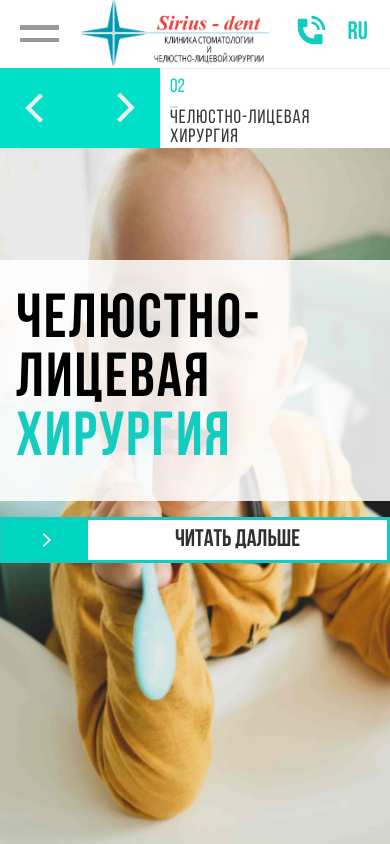
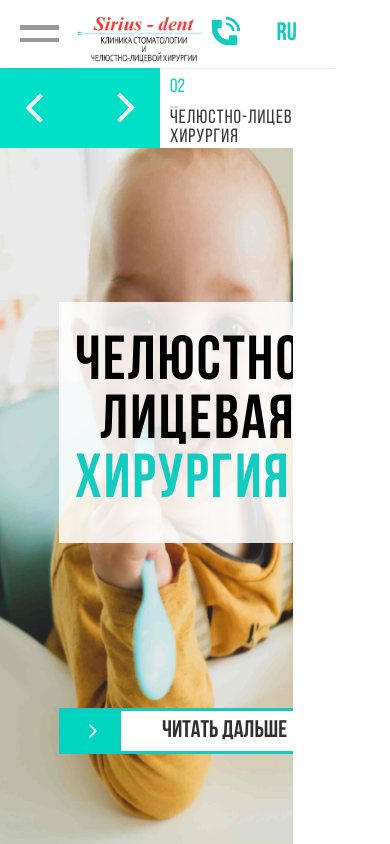
Before and after one commit to ilsrbn/nextjs-sirius, a Next.js app: page / in a window 390 px wide. Built offline with nearby package versions, Linux system fonts and the light colour scheme.

Commit message:
tablet adaptive

```diff
--- a/components/content/Glavnaya.js
+++ b/components/content/Glavnaya.js
@@ -19,8 +19,9 @@ function Glavnaya() {
 	return (
 		<Swiper
 			className="Glavnaya slide"
+			spaceBetween={ 0 }
 
-			data-swiper-parallax={ -50 }
+			data-swiper-parallax='-50%'
 
 			simulateTouch={ false }
 			autoplay
--- a/pages/_app.js
+++ b/pages/_app.js
@@ -23,14 +23,14 @@ function MyApp({ Component, pageProps, router }) {
  		 	pageInitial: {
    		opacity: 0,
    		transition: {
-   			duration: 0.2,
+   			duration: 0.4,
    			delay: 0
    		},
  		},
  		 	pageAnimate: {
     	opacity: 1,
     	transition: {
-    		duration: 0.2,
+    		duration: 0.4,
     		delay: 0
     	},
   	},
--- a/styles/Content.css
+++ b/styles/Content.css
@@ -34,7 +34,18 @@
   position: relative;
 }
 
-@media only screen and (max-width: 767px) {
+@media only screen and (max-width: 1023px) {
+  .content {
+    width: 75vw;
+    left: 25vw;
+  }
+
+  .wrapper {
+    width: 75vw;
+  }
+}
+
+@media only screen and (max-width: 767.98px) {
   .content {
     left: 0;
     height: 92vh;
--- a/styles/Glavnaya.css
+++ b/styles/Glavnaya.css
@@ -16,7 +16,13 @@
   position: relative;
 }
 
-@media only screen and (max-width: 767px) {
+@media only screen and (max-width: 1023px) {
+  .Glavnaya .swiper-slide {
+    flex: 0 1 75vw;
+  }
+}
+
+@media only screen and (max-width: 767.98px) {
   .Glavnaya .swiper-slide {
     flex: 1 0 100vw;
   }
@@ -113,7 +119,43 @@
   cursor: default;
 }
 
-@media only screen and (max-width: 767px) {
+@media only screen and (max-width: 1023px) {
+  .nav__button__accesoir {
+    display: none;
+  }
+  .nav__button {
+    height: 85px;
+    width: 85px;
+    top: 0;
+  }
+
+  .prev {
+    left: 20px;
+  }
+
+  .next {
+    left: 105px;
+  }
+
+  .nav__button__pagination {
+    left: 190px;
+    right: 20px;
+    width: auto;
+    height: 85px;
+    top: 0;
+  }
+
+  .nav__button__pagination .number {
+    font-size: 1.2rem;
+  }
+
+  .nav__button__pagination .description {
+    font-size: 1.2rem;
+  }
+
+}
+
+@media only screen and (max-width: 767.98px) {
   .Glavnaya .swiper-wrapper {
     height: 92vh;
   }
--- a/styles/Glavnaya__slides__container.css
+++ b/styles/Glavnaya__slides__container.css
@@ -10,7 +10,15 @@
   position: relative;
 }
 
-@media only screen and (max-width: 767px) {
+@media only screen and (max-width: 1023px) {
+  .Glavnaya .swiper-slide {
+    flex: 0 1 75vw;
+    padding: 0;
+    margin: 0;
+  }
+}
+
+@media only screen and (max-width: 767.98px) {
   .Glavnaya .swiper-slide {
     flex: 1 0 100vw;
   }
@@ -26,7 +34,7 @@
   display: flex;
   flex-direction: row;
   justify-content: space-between;
-  padding: 2rem 0rem;
+  padding: 0rem 0rem;
 }
 
 
@@ -104,6 +112,83 @@
   display: flex;
   justify-content: center;
   align-items: center;
+}
+
+@media only screen and (max-width: 991.98px) {
+  .Glavnaya .container__slide {
+    width: 75vw;
+    background-size: 200% 110%;
+    background-position: left;
+    display: flex;
+    justify-content: center;
+  }
+
+  .container__text h1,
+  .container__text h2 {
+    display: block;
+    text-align: center;
+  }
+
+  .Glavnaya .container__text {
+    margin-top: 10rem;
+    width: 80%;
+    padding: 0 20px;
+    display: flex;
+    flex-direction: column;
+    justify-content: space-around;
+  }
+
+  .Glavnaya .container__header {
+    background-color: rgba(255, 255, 255, 0.85);
+    padding: 2rem 1rem;
+    display: flex;
+    flex-direction: column;
+    align-items: center;
+  }
+
+  .slide1 .container__slide {
+    background-image: url(../public/images/doctor.png);
+    background-size: 280% 150%;
+  }
+
+  .slide2 .container__slide {
+    background-image: url(../public/images/uslugi/3-min.jpg);
+    background-position: center;
+    background-size: 250% 110%;
+  }
+
+  .slide3 .container__slide {
+    background-image: url(../public/images/uslugi/5-min.jpg);
+
+  }
+
+  .slide4 .container__slide {
+    background-image: url(../public/images/doctor.png);
+    background-size: 280% 150%;
+  }
+
+  .Glavnaya .dots, .Glavnaya .image__container {
+    display: none;
+  }
+
+  .Slide1__button {
+    margin: 1rem 0;
+    width: auto;
+    height: auto;
+    align-items: stretch;
+    border: 2px solid #12ccbf;
+  }
+
+  .Slide1__button .icon {
+    height: initial;
+    border: 1px solid #12ccbf;
+  }
+
+  .Slide1__button .text {
+    font-size: 2rem;
+    line-height: 4rem;
+    border: 1px solid #12ccbf;
+  }
 }
 
 @media only screen and (max-width: 767px) {
--- a/styles/Header.css
+++ b/styles/Header.css
@@ -190,7 +190,110 @@
   font-size: 1.85vh;
 }
 
-@media only screen and (max-width: 767px) {
+@media only screen and (max-width: 1023px) {
+  .solomon {
+    width: 100vw;
+    left: 0;
+    padding: 0;
+  }
+
+  .header {
+    width: 100%;
+    left: 0;
+    padding: 0 20px;
+  }
+
+  .logo {
+    margin: 0;
+  }
+
+  .phonebut {
+    display: none;
+  }
+
+  .buttons {
+    width: 100%;
+    justify-content: space-around;
+  }
+
+  .buttons button {
+    display: none;
+  }
+
+  .language_selector {
+    display: flex;
+    flex-direction: column;
+    margin: 0 5vw;
+    display: none;
+  }
+
+  .language_selector__mobile {
+    height: initial;
+    overflow: initial;
+    display: block;
+
+    position: relative;
+    width: 5vw;
+    height: 100%;
+  }
+
+  .language_selector__mobile .current_loc {
+    font-size: 3vh;
+    line-height: 2.9vh;
+    font-family: 'Bebas Neue';
+    font-weight: 700;
+    color: #12ccbf;
+    height: 100%;
+    width: 100%;
+    display: flex;
+    justify-content: center;
+    align-items: center;
+  }
+
+  .language_selector__mobile .other_locs,
+  .language_selector__mobile .other_locs-active {
+    position: absolute;
+    top: 8vh;
+    left: 50%;
+    transform: translateX(-50%);
+    height: 24vh;
+    box-shadow: 0 4px 6px 4px rgba(100, 200, 200, 0.1);
+    width: 15vw;
+    list-style: none;
+    z-index: 9999;
+
+    opacity: 1;
+    transition-property: top opacity;
+    transition-duration: 150ms;
+    transition-timing-function: ease-in;
+  }
+
+  .language_selector__mobile .other_locs {
+    top: -24vh;
+    opacity: 0;
+  }
+
+  .language_selector__mobile .other_locs a,
+  .language_selector__mobile .other_locs-active a {
+    height: 8vh;
+    width: 15vw;
+    color: black;
+    background-color: white;
+    display: flex;
+    justify-content: center;
+    align-items: center;
+    font-size: 3vh;
+    font-family: 'Bebas Neue';
+    font-weight: 700;
+    }
+
+
+  .language_selector .delimiter {
+    display: none;
+  }
+}
+
+@media only screen and (max-width: 767.98px) {
   .solomon {
     height: 8vh;
     width: 90vw;
--- a/styles/ONas.css
+++ b/styles/ONas.css
@@ -70,6 +70,92 @@
 	z-index: 3;
 }
 /*--Image Container--*/
+
+@media only screen and (max-width: 1023px) {
+	.ONas {
+		padding: 0 5% 15%;
+		flex-direction: column;
+		height: 86.1vh;
+	}
+
+	.ONas .image__container {
+		flex: 0 1 40%;
+		width: 100%;
+		height: 40%;
+		display: grid;
+		position: static;
+		grid-template-columns: repeat(10, 1fr);
+		grid-template-rows: repeat(5, 1fr);
+	}
+
+	.ONas .dots {
+		display: none;
+	}
+
+	.ONas .cyan {
+		position: static;
+		width: 100%;
+		height: 100%;
+		grid-column: 1;
+		grid-row: 1 / 5;
+	}
+
+	.ONas .picha {
+		height: 100%;
+		position: initial;
+		width: inherit;
+		grid-column: 2 / 11;
+		grid-row: 1 / 6;
+
+		transform: translateX(0);
+		object-fit: cover;
+		object-position: bottom;
+	}
+
+	.ONas .container__text {
+		flex: 0 1 60%;
+		margin: 0;
+		padding: 0;
+		height: 100%;
+		display: flex;
+		flex-direction: column;
+		justify-content: flex-start;
+	}
+
+	.ONas .container__text > * {
+		padding: 0;
+	}
+
+	.ONas h1 {
+		margin: 1.5rem 0 0;
+	}
+
+	.ONas p {
+		font-size: 3vh;
+		margin: 1rem 0 3rem;
+	}
+
+	.ONas .Slide1__button {
+		margin: 0;
+		display: flex;
+		align-items: stretch;
+	}
+
+	.ONas .Slide1__button .icon {
+		border: 1px solid #12ccbf;
+	}
+
+	.ONas .Slide1__button .icon {
+		border: 1px solid #12ccbf;
+	}
+
+	.ONas .Slide1__button .icon img {
+		height: 80%;
+		object-fit: contain;
+		object-position: center;
+		margin: 0;
+	}
+}
 
 @media only screen and (max-width: 767px) {
 	.ONas {
--- a/styles/Popup.css
+++ b/styles/Popup.css
@@ -114,6 +114,7 @@
 		max-width: 95%;
 		max-height: 70%;
 		background-color: white;
+		margin-bottom: 8vh;
 	}
 
 	.close-btn {
--- a/styles/Sidebar.css
+++ b/styles/Sidebar.css
@@ -90,7 +90,34 @@
   opacity: 1;
 }
 
-@media only screen and (max-width: 767px) {
+@media only screen and (max-width: 1023px) {
+  .Sidebar-show {
+    width: 25vw;
+  }
+
+  .SidebarList {
+    display: flex;
+    justify-content: center;
+    align-items: center;
+  }
+
+  .swiper-pagination-bullet,
+  .swiper-pagination-bullet:hover {
+    margin-left: 12.5vw;
+    width: 100%;
+  }
+
+  .Sidebar .swiper-pagination-bullet-active .tire,
+  .Sidebar-show .swiper-pagination-bullet-active .tire,
+  .Sidebar .swiper-pagination-bullet .tire,
+  .Sidebar-show .swiper-pagination-bullet .tire {
+    display: none;
+  }
+
+
+}
+
+@media only screen and (max-width: 767.98px) {
   .Sidebar,
   .Sidebar-show {
     position: fixed;
```
